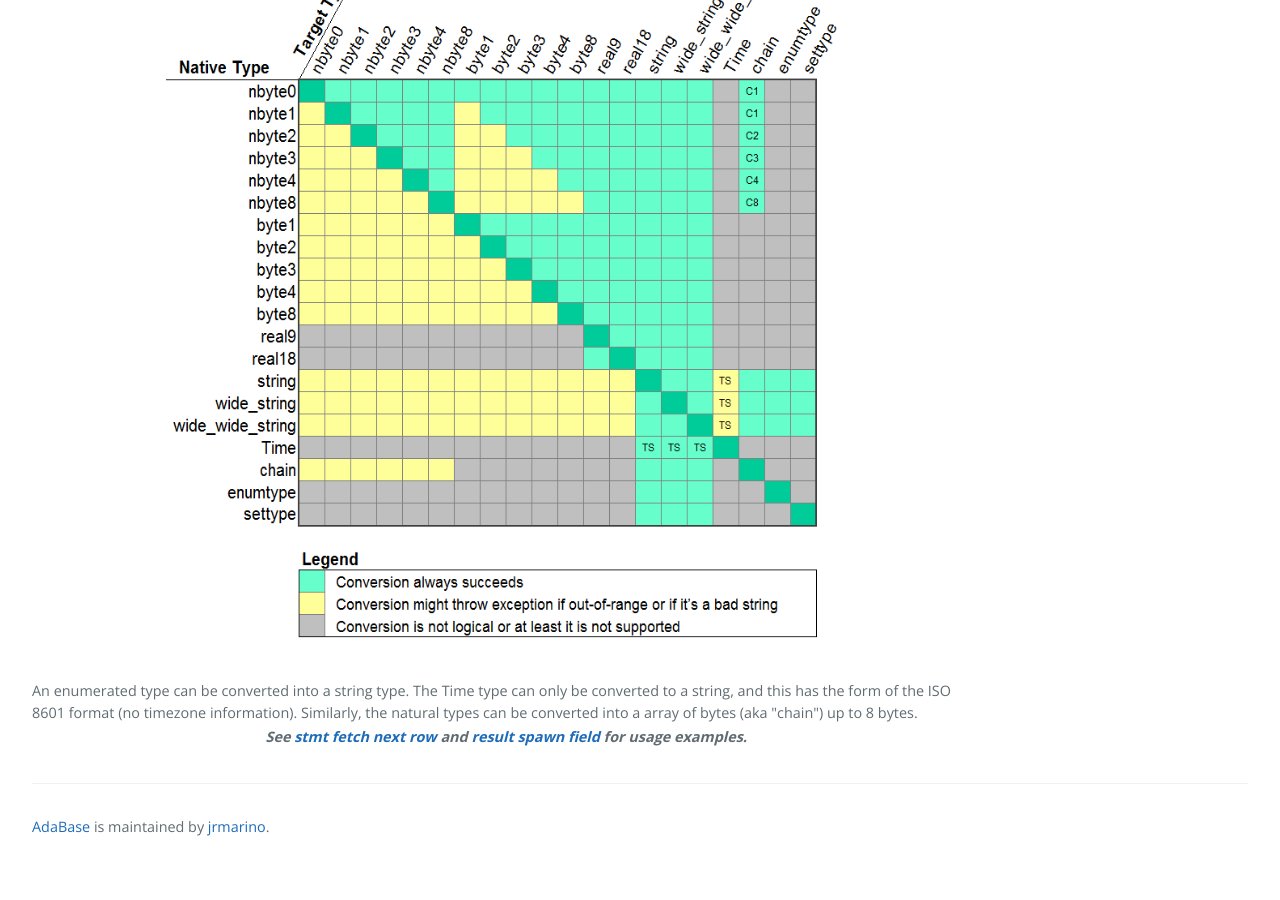
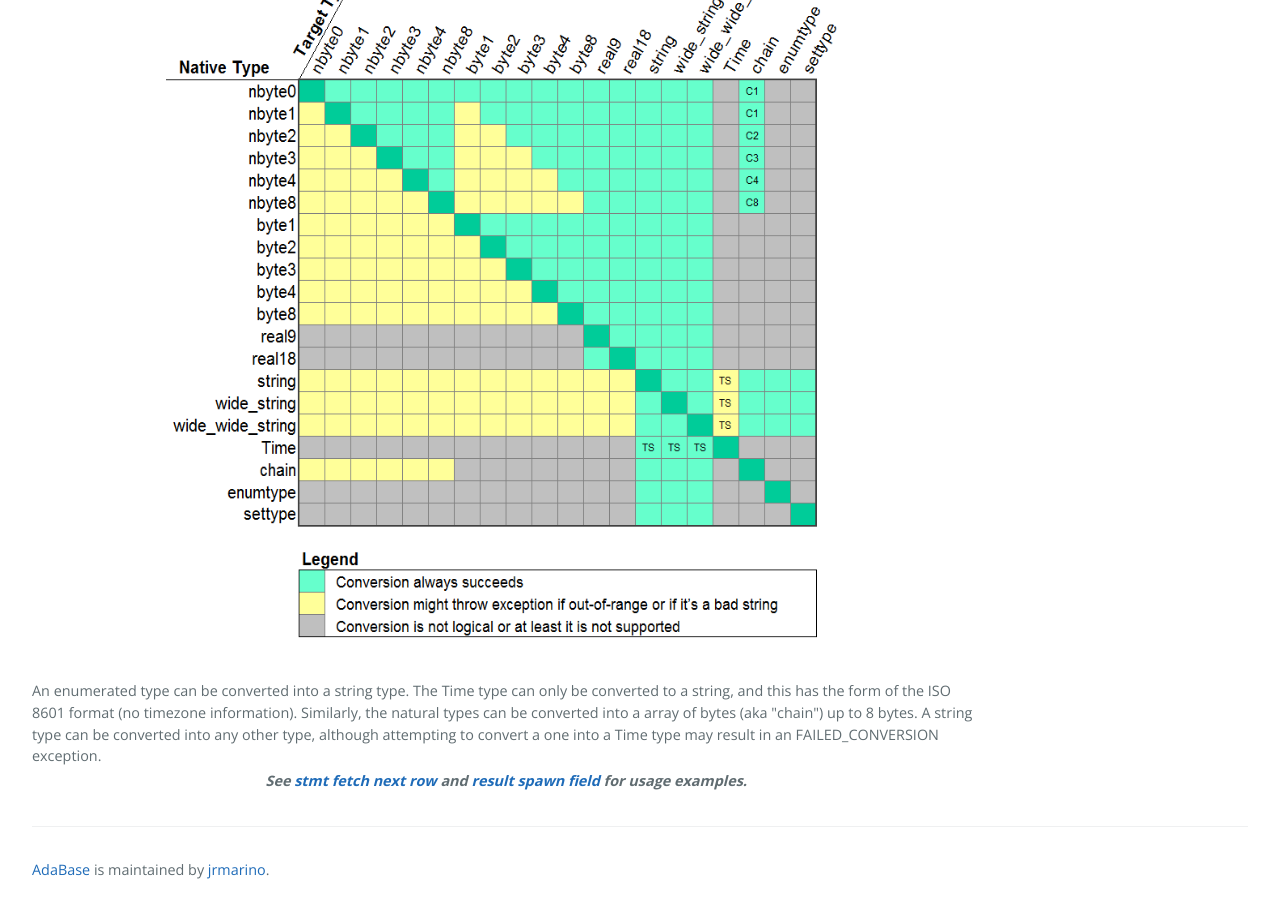
Before and after one commit to jrmarino/AdaBase, a Jekyll site: the page built from res_std_field.md, in a window 1280 px wide and 900 px high, scrolled down 2118 px. Built offline with Jekyll 4.4.1, drawn with Linux system fonts in a browser that asks for light colours; before the commit the page ends 2975 px from its top, so only the background shows below that.

Commit message:
Update std field doc with string conversion update

```diff
--- a/res_std_field.md
+++ b/res_std_field.md
@@ -131,7 +131,9 @@ integer) or trying to convert a non-numerical string into a number.
 An enumerated type can be converted into a string type.  The
 Time type can only be converted to a string, and this has the form of the
 ISO 8601 format (no timezone information).  Similarly, the natural types can
-be converted into a array of bytes (aka "chain") up to 8 bytes.
+be converted into a array of bytes (aka "chain") up to 8 bytes.  A string
+type can be converted into any other type, although attempting to convert
+a one into a Time type may result in an FAILED_CONVERSION exception.
 </p>
 <p class="caption">See {{ page.fetch_next }} and {{ page.res_spawn_field }}
 for usage examples.</p>
```
